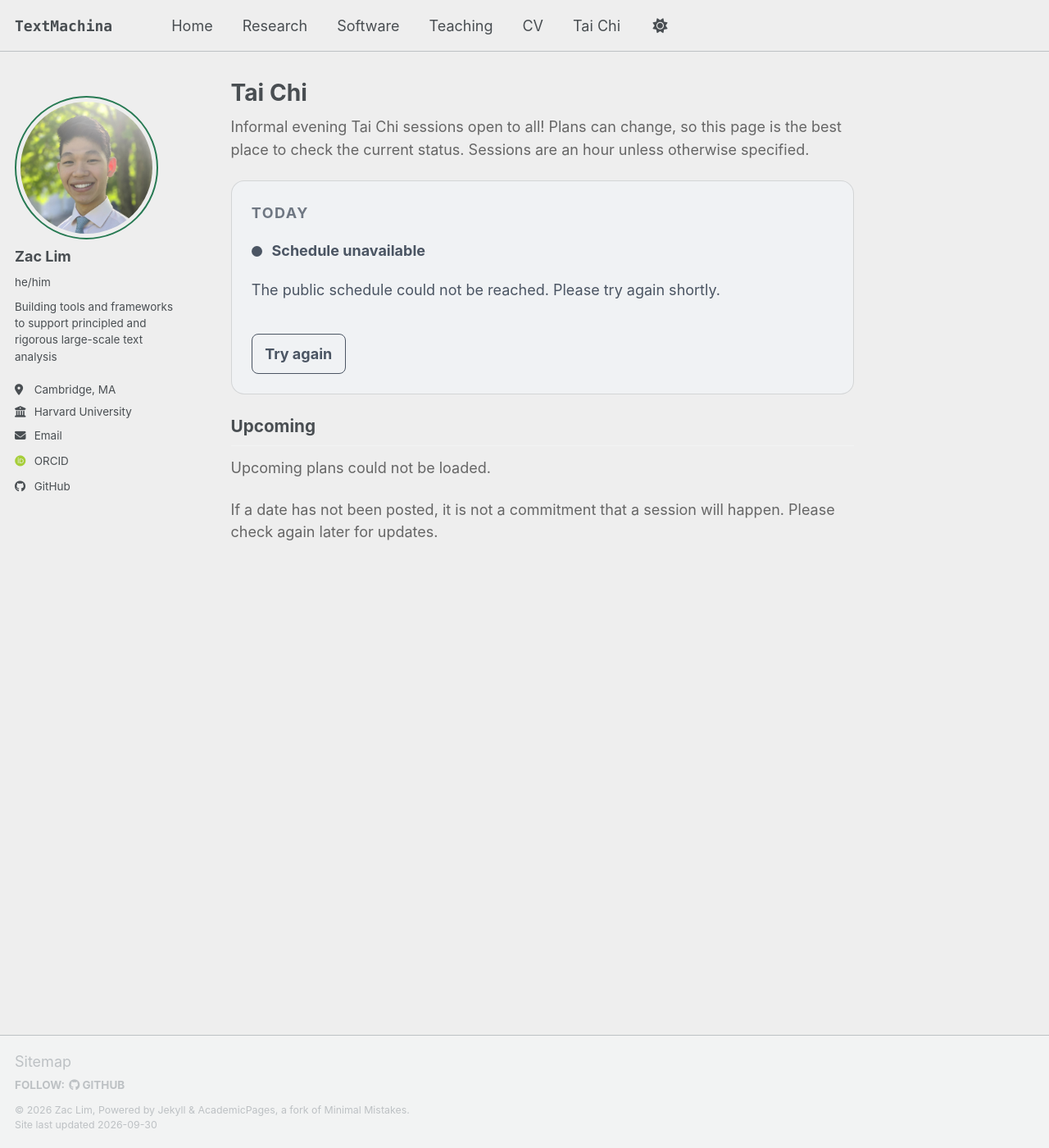
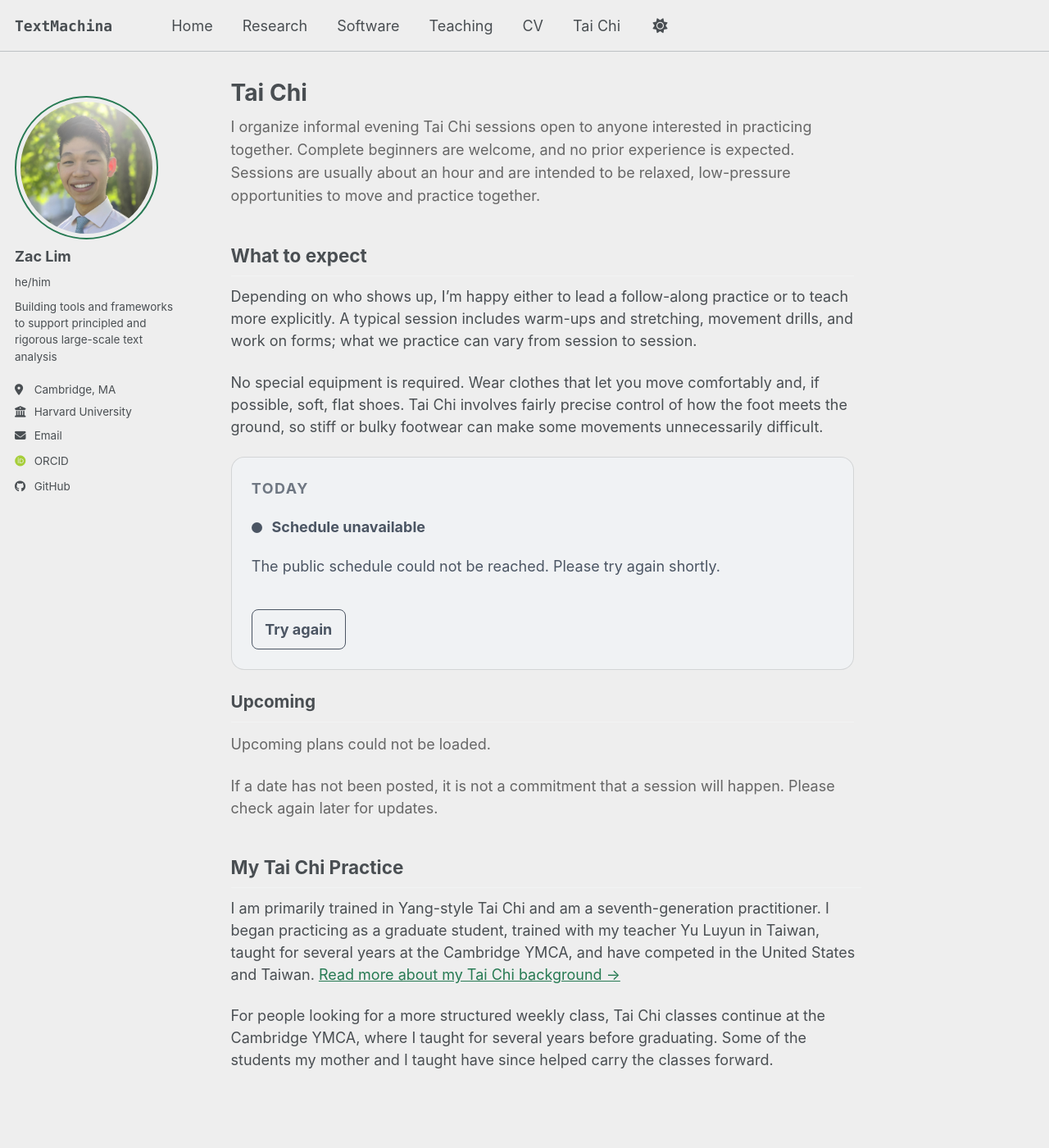
Before and after one commit to zacthinks/zacthinks.github.io, a Jekyll site: the page built from _pages/tai-chi.md, in a window 1280 px wide and 1400 px high. Shown: the whole window at 82% size. Built offline with Jekyll 4.4.1, drawn with Linux system fonts in a browser that asks for light colours; some web fonts are replaced; a script bundle is joined from its source files by our own code; library files that are not in the unit come from our copies.

Commit message:
Expand Tai Chi practice page

```diff
--- a/_pages/tai-chi.md
+++ b/_pages/tai-chi.md
@@ -194,7 +194,15 @@ author_profile: true
 
 <div class="tai-chi-board" id="tai-chi-board">
   <p class="tai-chi-intro">
-    Informal evening Tai Chi sessions open to all! Plans can change, so this page is the best place to check the current status. Sessions are an hour unless otherwise specified.
+    I organize informal evening Tai Chi sessions open to anyone interested in practicing together. Complete beginners are welcome, and no prior experience is expected. Sessions are usually about an hour and are intended to be relaxed, low-pressure opportunities to move and practice together.
+  </p>
+
+  <h2>What to expect</h2>
+  <p>
+    Depending on who shows up, I’m happy either to lead a follow-along practice or to teach more explicitly. A typical session includes warm-ups and stretching, movement drills, and work on forms; what we practice can vary from session to session.
+  </p>
+  <p>
+    No special equipment is required. Wear clothes that let you move comfortably and, if possible, soft, flat shoes. Tai Chi involves fairly precise control of how the foot meets the ground, so stiff or bulky footwear can make some movements unnecessarily difficult.
   </p>
 
   <section
@@ -223,4 +231,10 @@ author_profile: true
   </p>
 </div>
 
+## My Tai Chi Practice
+
+I am primarily trained in Yang-style Tai Chi and am a seventh-generation practitioner. I began practicing as a graduate student, trained with my teacher Yu Luyun in Taiwan, taught for several years at the Cambridge YMCA, and have competed in the United States and Taiwan. [Read more about my Tai Chi background →](/tai-chi/about/)
+
+For people looking for a more structured weekly class, Tai Chi classes continue at the Cambridge YMCA, where I taught for several years before graduating. Some of the students my mother and I taught have since helped carry the classes forward.
+
 <script src="{{ '/assets/js/tai-chi.js' | relative_url }}" defer></script>
```
